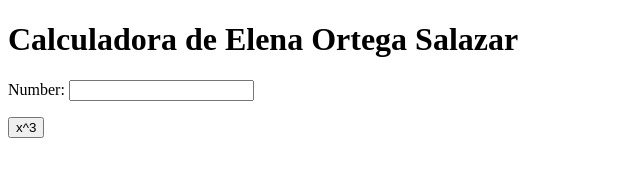
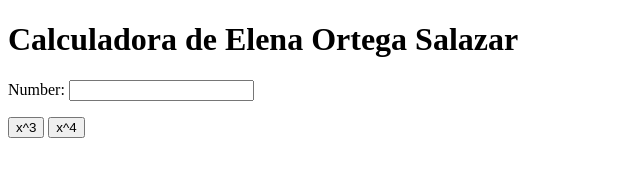
Before and after one commit to eortegasalazar/my_calculator_2, a plain HTML site: page index.html in a window 1280 px wide. Shown: the full height of the page, 0-640 px from the left. Drawn offline with Linux system fonts and the light colour scheme.

Commit message:
x^4 button

```diff
--- a/index.html
+++ b/index.html
@@ -1,3 +1,4 @@
+
 <!DOCTYPE html>
 <html>
 	<head>
@@ -11,6 +12,7 @@
 		<input type="text" id="n1">
 		<p>
 			<button onclick="cube()"> x^3 </button>
+			<button onclick="cube()"> x^4 </button>
 		</p>
 		<script type="text/javascript">
 			function cube() {
```
